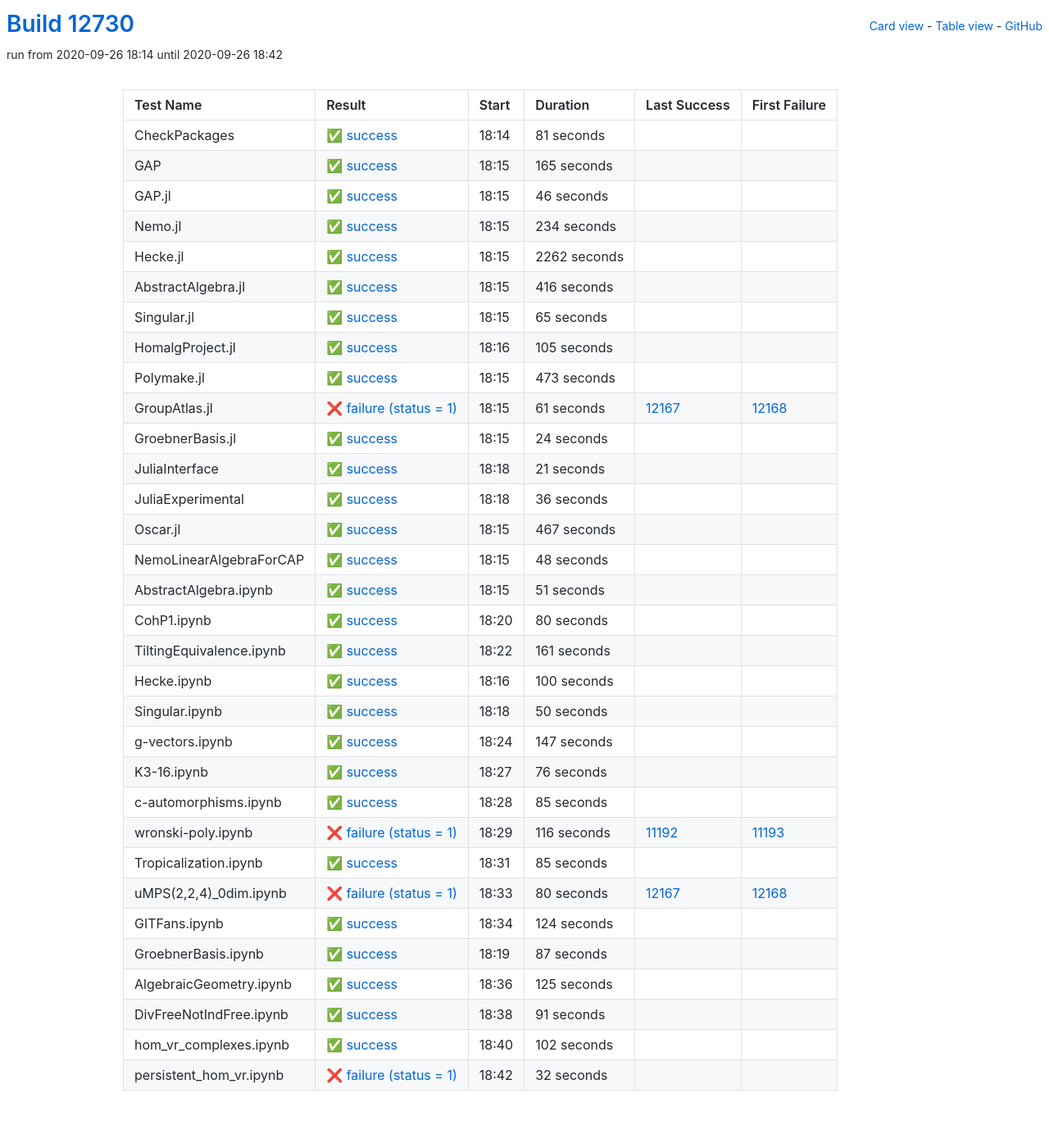
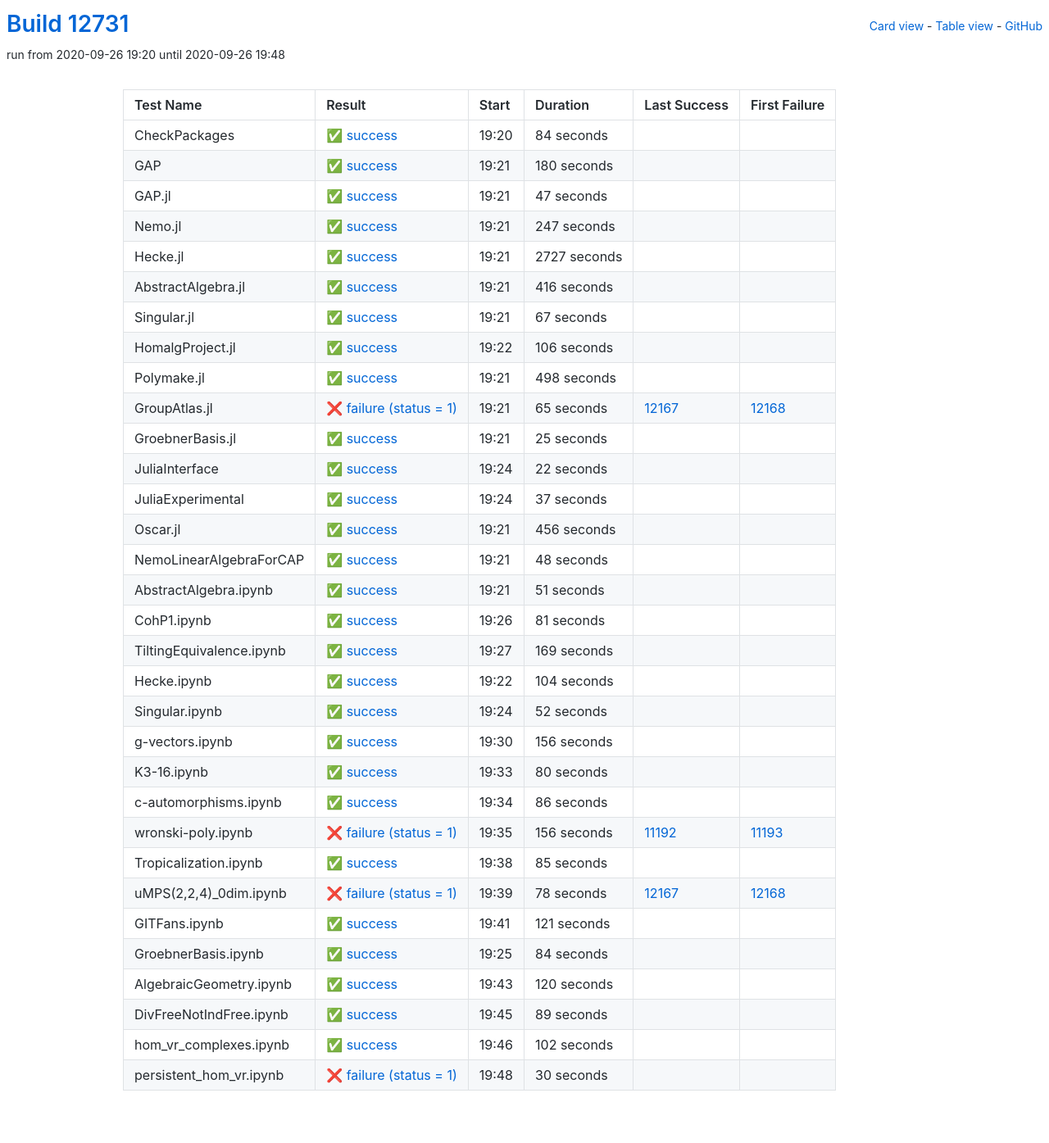
Before and after one commit to oscar-system/oscar-ci-status, a Jekyll site: the page built from table.html, in a window 1280 px wide. Shown: the whole page at 82% size. Built offline with Jekyll 4.4.1, drawn with Linux system fonts in a browser that asks for light colours.

Commit message:
Build #12731

```diff
--- a/_data/ci.yml
+++ b/_data/ci.yml
@@ -1,6 +1,6 @@
 ---
-build: 12730
-build_url: https://oscarci.mathematik.uni-kl.de/job/oscar/12730/
+build: 12731
+build_url: https://oscarci.mathematik.uni-kl.de/job/oscar/12731/
 job: oscar
 organization: oscar-system
 repo: oscar-ci-status
@@ -8,68 +8,68 @@
 tests:
 - name: CheckPackages
   id: checkpackages
-  log: https://oscarci.mathematik.uni-kl.de/job/oscar/12730/artifact/logs/build-12730/CheckPackages.log
-  start: 2020-09-26 18:14
+  log: https://oscarci.mathematik.uni-kl.de/job/oscar/12731/artifact/logs/build-12731/CheckPackages.log
+  start: 2020-09-26 19:20
   success: true
   exitcode: 0
   status: success
-  duration: 81
+  duration: 84
   last_success: false
   last_success_url:
   first_failure: false
   first_failure_url:
 - name: GAP
   id: gap
-  log: https://oscarci.mathematik.uni-kl.de/job/oscar/12730/artifact/logs/build-12730/GAP.log
-  start: 2020-09-26 18:15
+  log: https://oscarci.mathematik.uni-kl.de/job/oscar/12731/artifact/logs/build-12731/GAP.log
+  start: 2020-09-26 19:21
   success: true
   exitcode: 0
   status: success
-  duration: 165
+  duration: 180
   last_success: false
   last_success_url:
   first_failure: false
   first_failure_url:
 - name: GAP.jl
   id: gap-jl
-  log: https://oscarci.mathematik.uni-kl.de/job/oscar/12730/artifact/logs/build-12730/GAP.jl.log
-  start: 2020-09-26 18:15
+  log: https://oscarci.mathematik.uni-kl.de/job/oscar/12731/artifact/logs/build-12731/GAP.jl.log
+  start: 2020-09-26 19:21
   success: true
   exitcode: 0
   status: success
-  duration: 46
+  duration: 47
   last_success: false
   last_success_url:
   first_failure: false
   first_failure_url:
 - name: Nemo.jl
   id: nemo-jl
-  log: https://oscarci.mathematik.uni-kl.de/job/oscar/12730/artifact/logs/build-12730/Nemo.jl.log
-  start: 2020-09-26 18:15
+  log: https://oscarci.mathematik.uni-kl.de/job/oscar/12731/artifact/logs/build-12731/Nemo.jl.log
+  start: 2020-09-26 19:21
   success: true
   exitcode: 0
   status: success
-  duration: 234
+  duration: 247
   last_success: false
   last_success_url:
   first_failure: false
   first_failure_url:
 - name: Hecke.jl
   id: hecke-jl
-  log: https://oscarci.mathematik.uni-kl.de/job/oscar/12730/artifact/logs/build-12730/Hecke.jl.log
-  start: 2020-09-26 18:15
+  log: https://oscarci.mathematik.uni-kl.de/job/oscar/12731/artifact/logs/build-12731/Hecke.jl.log
+  start: 2020-09-26 19:21
   success: true
   exitcode: 0
   status: success
-  duration: 2262
+  duration: 2727
   last_success: false
   last_success_url:
   first_failure: false
   first_failure_url:
 - name: AbstractAlgebra.jl
   id: abstractalgebra-jl
-  log: https://oscarci.mathematik.uni-kl.de/job/oscar/12730/artifact/logs/build-12730/AbstractAlgebra.jl.log
-  start: 2020-09-26 18:15
+  log: https://oscarci.mathematik.uni-kl.de/job/oscar/12731/artifact/logs/build-12731/AbstractAlgebra.jl.log
+  start: 2020-09-26 19:21
   success: true
   exitcode: 0
   status: success
@@ -80,104 +80,104 @@
   first_failure_url:
 - name: Singular.jl
   id: singular-jl
-  log: https://oscarci.mathematik.uni-kl.de/job/oscar/12730/artifact/logs/build-12730/Singular.jl.log
-  start: 2020-09-26 18:15
+  log: https://oscarci.mathematik.uni-kl.de/job/oscar/12731/artifact/logs/build-12731/Singular.jl.log
+  start: 2020-09-26 19:21
   success: true
   exitcode: 0
   status: success
-  duration: 65
+  duration: 67
   last_success: false
   last_success_url:
   first_failure: false
   first_failure_url:
 - name: HomalgProject.jl
   id: homalgproject-jl
-  log: https://oscarci.mathematik.uni-kl.de/job/oscar/12730/artifact/logs/build-12730/HomalgProject.jl.log
-  start: 2020-09-26 18:16
+  log: https://oscarci.mathematik.uni-kl.de/job/oscar/12731/artifact/logs/build-12731/HomalgProject.jl.log
+  start: 2020-09-26 19:22
   success: true
   exitcode: 0
   status: success
-  duration: 105
+  duration: 106
   last_success: false
   last_success_url:
   first_failure: false
   first_failure_url:
 - name: Polymake.jl
   id: polymake-jl
-  log: https://oscarci.mathematik.uni-kl.de/job/oscar/12730/artifact/logs/build-12730/Polymake.jl.log
-  start: 2020-09-26 18:15
+  log: https://oscarci.mathematik.uni-kl.de/job/oscar/12731/artifact/logs/build-12731/Polymake.jl.log
+  start: 2020-09-26 19:21
   success: true
   exitcode: 0
   status: success
-  duration: 473
+  duration: 498
   last_success: false
   last_success_url:
   first_failure: false
   first_failure_url:
 - name: GroupAtlas.jl
   id: groupatlas-jl
-  log: https://oscarci.mathematik.uni-kl.de/job/oscar/12730/artifact/logs/build-12730/GroupAtlas.jl.log
-  start: 2020-09-26 18:15
+  log: https://oscarci.mathematik.uni-kl.de/job/oscar/12731/artifact/logs/build-12731/GroupAtlas.jl.log
+  start: 2020-09-26 19:21
   success: false
   exitcode: 1
   status: failure
-  duration: 61
+  duration: 65
   last_success: 12167
   last_success_url: https://oscarci.mathematik.uni-kl.de/job/oscar/12167/
   first_failure: 12168
   first_failure_url: https://oscarci.mathematik.uni-kl.de/job/oscar/12168/
 - name: GroebnerBasis.jl
   id: groebnerbasis-jl
-  log: https://oscarci.mathematik.uni-kl.de/job/oscar/12730/artifact/logs/build-12730/GroebnerBasis.jl.log
-  start: 2020-09-26 18:15
+  log: https://oscarci.mathematik.uni-kl.de/job/oscar/12731/artifact/logs/build-12731/GroebnerBasis.jl.log
+  start: 2020-09-26 19:21
   success: true
   exitcode: 0
   status: success
-  duration: 24
+  duration: 25
   last_success: false
   last_success_url:
   first_failure: false
   first_failure_url:
 - name: JuliaInterface
   id: juliainterface
-  log: https://oscarci.mathematik.uni-kl.de/job/oscar/12730/artifact/logs/build-12730/JuliaInterface.log
-  start: 2020-09-26 18:18
+  log: https://oscarci.mathematik.uni-kl.de/job/oscar/12731/artifact/logs/build-12731/JuliaInterface.log
+  start: 2020-09-26 19:24
   success: true
   exitcode: 0
   status: success
-  duration: 21
+  duration: 22
   last_success: false
   last_success_url:
   first_failure: false
   first_failure_url:
 - name: JuliaExperimental
   id: juliaexperimental
-  log: https://oscarci.mathematik.uni-kl.de/job/oscar/12730/artifact/logs/build-12730/JuliaExperimental.log
-  start: 2020-09-26 18:18
+  log: https://oscarci.mathematik.uni-kl.de/job/oscar/12731/artifact/logs/build-12731/JuliaExperimental.log
+  start: 2020-09-26 19:24
   success: true
   exitcode: 0
   status: success
-  duration: 36
+  duration: 37
   last_success: false
   last_success_url:
   first_failure: false
   first_failure_url:
 - name: Oscar.jl
   id: oscar-jl
-  log: https://oscarci.mathematik.uni-kl.de/job/oscar/12730/artifact/logs/build-12730/Oscar.jl.log
-  start: 2020-09-26 18:15
+  log: https://oscarci.mathematik.uni-kl.de/job/oscar/12731/artifact/logs/build-12731/Oscar.jl.log
+  start: 2020-09-26 19:21
   success: true
   exitcode: 0
   status: success
-  duration: 467
+  duration: 456
   last_success: false
   last_success_url:
   first_failure: false
   first_failure_url:
 - name: NemoLinearAlgebraForCAP
   id: nemolinearalgebraforcap
-  log: https://oscarci.mathematik.uni-kl.de/job/oscar/12730/artifact/logs/build-12730/NemoLinearAlgebraForCAP.log
-  start: 2020-09-26 18:15
+  log: https://oscarci.mathematik.uni-kl.de/job/oscar/12731/artifact/logs/build-12731/NemoLinearAlgebraForCAP.log
+  start: 2020-09-26 19:21
   success: true
   exitcode: 0
   status: success
@@ -188,8 +188,8 @@
   first_failure_url:
 - name: AbstractAlgebra.ipynb
   id: abstractalgebra-ipynb
-  log: https://oscarci.mathematik.uni-kl.de/job/oscar/12730/artifact/logs/build-12730/AbstractAlgebra.ipynb.log
-  start: 2020-09-26 18:15
+  log: https://oscarci.mathematik.uni-kl.de/job/oscar/12731/artifact/logs/build-12731/AbstractAlgebra.ipynb.log
+  start: 2020-09-26 19:21
   success: true
   exitcode: 0
   status: success
@@ -200,8 +200,68 @@
   first_failure_url:
 - name: CohP1.ipynb
   id: cohp1-ipynb
-  log: https://oscarci.mathematik.uni-kl.de/job/oscar/12730/artifact/logs/build-12730/CohP1.ipynb.log
-  start: 2020-09-26 18:20
+  log: https://oscarci.mathematik.uni-kl.de/job/oscar/12731/artifact/logs/build-12731/CohP1.ipynb.log
+  start: 2020-09-26 19:26
+  success: true
+  exitcode: 0
+  status: success
+  duration: 81
+  last_success: false
+  last_success_url:
+  first_failure: false
+  first_failure_url:
+- name: TiltingEquivalence.ipynb
+  id: tiltingequivalence-ipynb
+  log: https://oscarci.mathematik.uni-kl.de/job/oscar/12731/artifact/logs/build-12731/TiltingEquivalence.ipynb.log
+  start: 2020-09-26 19:27
+  success: true
+  exitcode: 0
+  status: success
+  duration: 169
+  last_success: false
+  last_success_url:
+  first_failure: false
+  first_failure_url:
+- name: Hecke.ipynb
+  id: hecke-ipynb
+  log: https://oscarci.mathematik.uni-kl.de/job/oscar/12731/artifact/logs/build-12731/Hecke.ipynb.log
+  start: 2020-09-26 19:22
+  success: true
+  exitcode: 0
+  status: success
+  duration: 104
+  last_success: false
+  last_success_url:
+  first_failure: false
+  first_failure_url:
+- name: Singular.ipynb
+  id: singular-ipynb
+  log: https://oscarci.mathematik.uni-kl.de/job/oscar/12731/artifact/logs/build-12731/Singular.ipynb.log
+  start: 2020-09-26 19:24
+  success: true
+  exitcode: 0
+  status: success
+  duration: 52
+  last_success: false
+  last_success_url:
+  first_failure: false
+  first_failure_url:
+- name: g-vectors.ipynb
+  id: g-vectors-ipynb
+  log: https://oscarci.mathematik.uni-kl.de/job/oscar/12731/artifact/logs/build-12731/g-vectors.ipynb.log
+  start: 2020-09-26 19:30
+  success: true
+  exitcode: 0
+  status: success
+  duration: 156
+  last_success: false
+  last_success_url:
+  first_failure: false
+  first_failure_url:
+- name: K3-16.ipynb
+  id: k3-16-ipynb
+  log: https://oscarci.mathematik.uni-kl.de/job/oscar/12731/artifact/logs/build-12731/K3-16.ipynb.log
+  start: 2020-09-26 19:33
   success: true
   exitcode: 0
   status: success
@@ -210,94 +270,34 @@
   last_success_url:
   first_failure: false
   first_failure_url:
-- name: TiltingEquivalence.ipynb
-  id: tiltingequivalence-ipynb
-  log: https://oscarci.mathematik.uni-kl.de/job/oscar/12730/artifact/logs/build-12730/TiltingEquivalence.ipynb.log
-  start: 2020-09-26 18:22
+- name: c-automorphisms.ipynb
+  id: c-automorphisms-ipynb
+  log: https://oscarci.mathematik.uni-kl.de/job/oscar/12731/artifact/logs/build-12731/c-automorphisms.ipynb.log
+  start: 2020-09-26 19:34
   success: true
   exitcode: 0
   status: success
-  duration: 161
-  last_success: false
-  last_success_url:
-  first_failure: false
-  first_failure_url:
-- name: Hecke.ipynb
-  id: hecke-ipynb
-  log: https://oscarci.mathematik.uni-kl.de/job/oscar/12730/artifact/logs/build-12730/Hecke.ipynb.log
-  start: 2020-09-26 18:16
-  success: true
-  exitcode: 0
-  status: success
-  duration: 100
-  last_success: false
-  last_success_url:
-  first_failure: false
-  first_failure_url:
-- name: Singular.ipynb
-  id: singular-ipynb
-  log: https://oscarci.mathematik.uni-kl.de/job/oscar/12730/artifact/logs/build-12730/Singular.ipynb.log
-  start: 2020-09-26 18:18
-  success: true
-  exitcode: 0
-  status: success
-  duration: 50
-  last_success: false
-  last_success_url:
-  first_failure: false
-  first_failure_url:
-- name: g-vectors.ipynb
-  id: g-vectors-ipynb
-  log: https://oscarci.mathematik.uni-kl.de/job/oscar/12730/artifact/logs/build-12730/g-vectors.ipynb.log
-  start: 2020-09-26 18:24
-  success: true
-  exitcode: 0
-  status: success
-  duration: 147
-  last_success: false
-  last_success_url:
-  first_failure: false
-  first_failure_url:
-- name: K3-16.ipynb
-  id: k3-16-ipynb
-  log: https://oscarci.mathematik.uni-kl.de/job/oscar/12730/artifact/logs/build-12730/K3-16.ipynb.log
-  start: 2020-09-26 18:27
-  success: true
-  exitcode: 0
-  status: success
-  duration: 76
-  last_success: false
-  last_success_url:
-  first_failure: false
-  first_failure_url:
-- name: c-automorphisms.ipynb
-  id: c-automorphisms-ipynb
-  log: https://oscarci.mathematik.uni-kl.de/job/oscar/12730/artifact/logs/build-12730/c-automorphisms.ipynb.log
-  start: 2020-09-26 18:28
-  success: true
-  exitcode: 0
-  status: success
-  duration: 85
+  duration: 86
   last_success: false
   last_success_url:
   first_failure: false
   first_failure_url:
 - name: wronski-poly.ipynb
   id: wronski-poly-ipynb
-  log: https://oscarci.mathematik.uni-kl.de/job/oscar/12730/artifact/logs/build-12730/wronski-poly.ipynb.log
-  start: 2020-09-26 18:29
+  log: https://oscarci.mathematik.uni-kl.de/job/oscar/12731/artifact/logs/build-12731/wronski-poly.ipynb.log
+  start: 2020-09-26 19:35
   success: false
   exitcode: 1
   status: failure
-  duration: 116
+  duration: 156
   last_success: 11192
   last_success_url: https://oscarci.mathematik.uni-kl.de/job/oscar/11192/
   first_failure: 11193
   first_failure_url: https://oscarci.mathematik.uni-kl.de/job/oscar/11193/
 - name: Tropicalization.ipynb
   id: tropicalization-ipynb
-  log: https://oscarci.mathematik.uni-kl.de/job/oscar/12730/artifact/logs/build-12730/Tropicalization.ipynb.log
-  start: 2020-09-26 18:31
+  log: https://oscarci.mathematik.uni-kl.de/job/oscar/12731/artifact/logs/build-12731/Tropicalization.ipynb.log
+  start: 2020-09-26 19:38
   success: true
   exitcode: 0
   status: success
@@ -308,68 +308,68 @@
   first_failure_url:
 - name: uMPS(2,2,4)_0dim.ipynb
   id: umps-2-2-4-0dim-ipynb
-  log: https://oscarci.mathematik.uni-kl.de/job/oscar/12730/artifact/logs/build-12730/uMPS-2-2-4-_0dim.ipynb.log
-  start: 2020-09-26 18:33
+  log: https://oscarci.mathematik.uni-kl.de/job/oscar/12731/artifact/logs/build-12731/uMPS-2-2-4-_0dim.ipynb.log
+  start: 2020-09-26 19:39
   success: false
   exitcode: 1
   status: failure
-  duration: 80
+  duration: 78
   last_success: 12167
   last_success_url: https://oscarci.mathematik.uni-kl.de/job/oscar/12167/
   first_failure: 12168
   first_failure_url: https://oscarci.mathematik.uni-kl.de/job/oscar/12168/
 - name: GITFans.ipynb
   id: gitfans-ipynb
-  log: https://oscarci.mathematik.uni-kl.de/job/oscar/12730/artifact/logs/build-12730/GITFans.ipynb.log
-  start: 2020-09-26 18:34
+  log: https://oscarci.mathematik.uni-kl.de/job/oscar/12731/artifact/logs/build-12731/GITFans.ipynb.log
+  start: 2020-09-26 19:41
   success: true
   exitcode: 0
   status: success
-  duration: 124
+  duration: 121
   last_success: false
   last_success_url:
   first_failure: false
   first_failure_url:
 - name: GroebnerBasis.ipynb
   id: groebnerbasis-ipynb
-  log: https://oscarci.mathematik.uni-kl.de/job/oscar/12730/artifact/logs/build-12730/GroebnerBasis.ipynb.log
-  start: 2020-09-26 18:19
+  log: https://oscarci.mathematik.uni-kl.de/job/oscar/12731/artifact/logs/build-12731/GroebnerBasis.ipynb.log
+  start: 2020-09-26 19:25
   success: true
   exitcode: 0
   status: success
-  duration: 87
+  duration: 84
   last_success: false
   last_success_url:
   first_failure: false
   first_failure_url:
 - name: AlgebraicGeometry.ipynb
   id: algebraicgeometry-ipynb
-  log: https://oscarci.mathematik.uni-kl.de/job/oscar/12730/artifact/logs/build-12730/AlgebraicGeometry.ipynb.log
-  start: 2020-09-26 18:36
+  log: https://oscarci.mathematik.uni-kl.de/job/oscar/12731/artifact/logs/build-12731/AlgebraicGeometry.ipynb.log
+  start: 2020-09-26 19:43
   success: true
   exitcode: 0
   status: success
-  duration: 125
+  duration: 120
   last_success: false
   last_success_url:
   first_failure: false
   first_failure_url:
 - name: DivFreeNotIndFree.ipynb
   id: divfreenotindfree-ipynb
-  log: https://oscarci.mathematik.uni-kl.de/job/oscar/12730/artifact/logs/build-12730/DivFreeNotIndFree.ipynb.log
-  start: 2020-09-26 18:38
+  log: https://oscarci.mathematik.uni-kl.de/job/oscar/12731/artifact/logs/build-12731/DivFreeNotIndFree.ipynb.log
+  start: 2020-09-26 19:45
   success: true
   exitcode: 0
   status: success
-  duration: 91
+  duration: 89
   last_success: false
   last_success_url:
   first_failure: false
   first_failure_url:
 - name: hom_vr_complexes.ipynb
   id: hom-vr-complexes-ipynb
-  log: https://oscarci.mathematik.uni-kl.de/job/oscar/12730/artifact/logs/build-12730/hom_vr_complexes.ipynb.log
-  start: 2020-09-26 18:40
+  log: https://oscarci.mathematik.uni-kl.de/job/oscar/12731/artifact/logs/build-12731/hom_vr_complexes.ipynb.log
+  start: 2020-09-26 19:46
   success: true
   exitcode: 0
   status: success
@@ -380,12 +380,12 @@
   first_failure_url:
 - name: persistent_hom_vr.ipynb
   id: persistent-hom-vr-ipynb
-  log: https://oscarci.mathematik.uni-kl.de/job/oscar/12730/artifact/logs/build-12730/persistent_hom_vr.ipynb.log
-  start: 2020-09-26 18:42
+  log: https://oscarci.mathematik.uni-kl.de/job/oscar/12731/artifact/logs/build-12731/persistent_hom_vr.ipynb.log
+  start: 2020-09-26 19:48
   success: false
   exitcode: 1
   status: failure
-  duration: 32
+  duration: 30
   last_success: false
   last_success_url:
   first_failure: false
```
Also changed, not shown: README.md.
